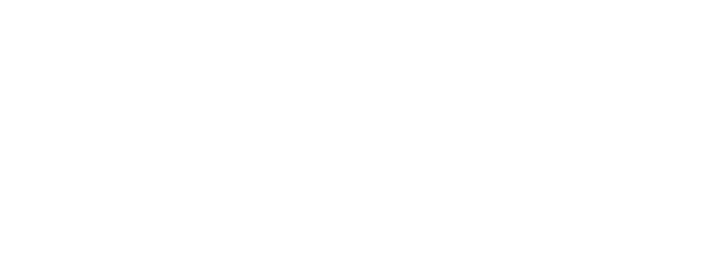
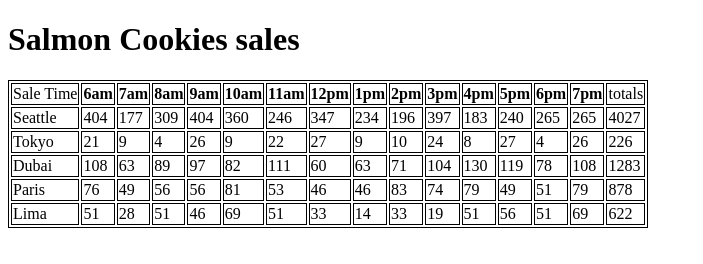
Before and after one commit to BasharTaamneh/Salmon-Cookies-DOM, a plain HTML site: page sales.html in a window 1280 px wide. Shown: the whole page, without its empty margins (0-703 px from the left). Drawn offline with Linux system fonts and the light colour scheme.

Commit message:
creat & coding in branch 2

```diff
--- /dev/null
+++ b/css/style.css
@@ -0,0 +1,6 @@
+table,
+tr,
+th,
+td {
+  border: 1px solid;
+}
--- /dev/null
+++ b/js/app.js
@@ -0,0 +1,86 @@
+'use strict';
+
+let hours = ['6am', '7am', '8am', '9am', '10am', '11am', '12pm', '1pm', '2pm', '3pm', '4pm', '5pm', '6pm', '7pm'];
+let  Stores = [];
+let Table = document.getElementById('table');
+let Total = 0;
+let hourlyTotalsArray = [];
+
+function Sales( MinCust, MaxCust ,AvgCookieSale, contry) {
+  this.MinCust = MinCust;
+  this.MaxCust = MaxCust;
+  this.AvgCookieSale = AvgCookieSale;
+  this.contry = contry;
+  this.cookiesSoldPerHour = [],
+  this.totalCookies = 0;
+
+  Stores.push(this);
+console.log(Stores);
+
+
+  this.dailyTotal = function(){
+    for(let i = 0; i < this.cookiesSoldPerHour.length; i++){
+      this.totalCookies += this.cookiesSoldPerHour[i];
+    }
+  };
+  this.dailyStats = function(){
+    this.hourlyTotals();
+    this.dailyTotal();
+    this.render();
+  };
+  this.render = function(){
+    let trElement = document.createElement('tr');
+    let tdElement = document.createElement('td');
+    tdElement.textContent = this.contry;
+    trElement.append(tdElement);
+    for(let i = 0; i < this.cookiesSoldPerHour.length; i++){
+      tdElement = document.createElement('td');
+      tdElement.textContent = this.cookiesSoldPerHour[i];
+      trElement.append(tdElement);
+    }
+    tdElement = document.createElement('td');
+    tdElement.textContent = this.totalCookies;
+    trElement.append(tdElement);
+    Table.append(trElement);
+  };
+}
+Sales.prototype.hourlyCustomer = function (min, max) {
+  return Math.floor(Math.random() * (max - min)) + min;
+}
+Sales.prototype.hourlyTotals = function() {
+  for ( let i = 0; i < hours.length; i++) {
+    this.cookiesSoldPerHour.push(Math.ceil(this.hourlyCustomer(this.MinCust, this.MaxCust) * this.AvgCookieSale));
+  }
+}
+function renderHeader() {
+  let trHead = document.getElementById ('table');
+   trHead = document.createElement('tr');
+  let tdElement = document.createElement('td');
+  tdElement.textContent = 'Sale Time';
+  trHead.append(tdElement);
+  for(let i = 0; i < hours.length; i++){
+    let thElement = document.createElement('th');
+    thElement.textContent = (hours[i]);
+    trHead.append(thElement);
+  }
+  let tdTotalHead = document.createElement('td');
+  tdTotalHead.textContent = 'totals';
+  trHead.append(tdTotalHead);
+  let Table = document.getElementById('table');
+  Table.append(trHead);
+}
+
+renderHeader();
+
+let Seattle = new Sales(23, 65, 6.3, 'Seattle');
+let Tokyo = new Sales(3, 24, 1.2, 'Tokyo');
+let Dubai = new Sales(11, 38, 3.7, 'Dubai');
+let Paris = new Sales(20, 38, 2.3, 'Paris');
+let Lima = new Sales(2, 16, 4.6, 'Lima');
+
+
+Seattle.dailyStats();
+Tokyo.dailyStats();
+Dubai.dailyStats();
+Paris.dailyStats();
+Lima.dailyStats();
--- a/sales.html
+++ b/sales.html
@@ -1,12 +1,13 @@
 <!DOCTYPE html>
-<html lang="en">
-<head>
-    <meta charset="UTF-8">
-    <meta http-equiv="X-UA-Compatible" content="IE=edge">
-    <meta name="viewport" content="width=device-width, initial-scale=1.0">
-    <title>Document</title>
-</head>
-<body>
-
-</body>
+<html>
+    <head>
+        <title>Salmon Cookies sales log</title>
+        <link rel="stylesheet" href="css/style.css">
+    </head>
+    <body>
+        <h1>Salmon Cookies sales </h1>
+        <table id="table">
+        </table>
+    <script src="js/app.js"></script>
+    </body>
 </html>
```
